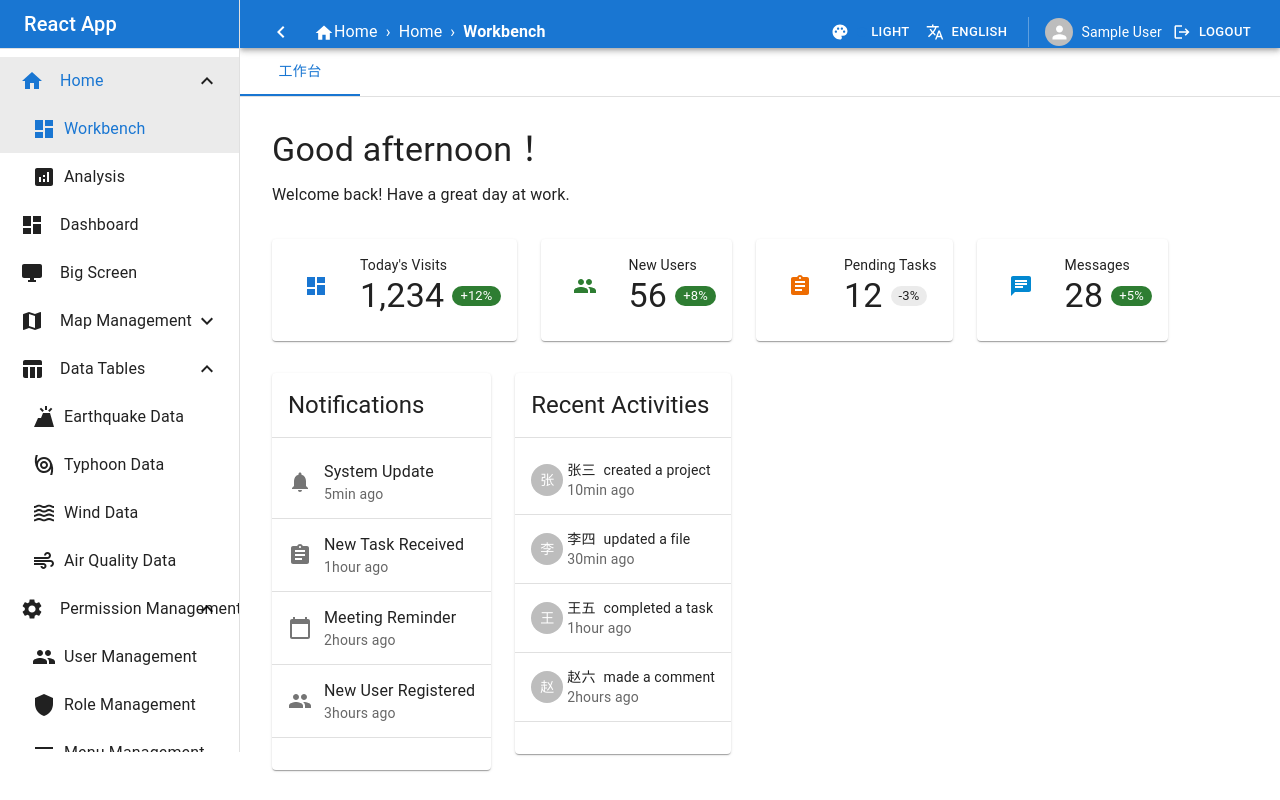
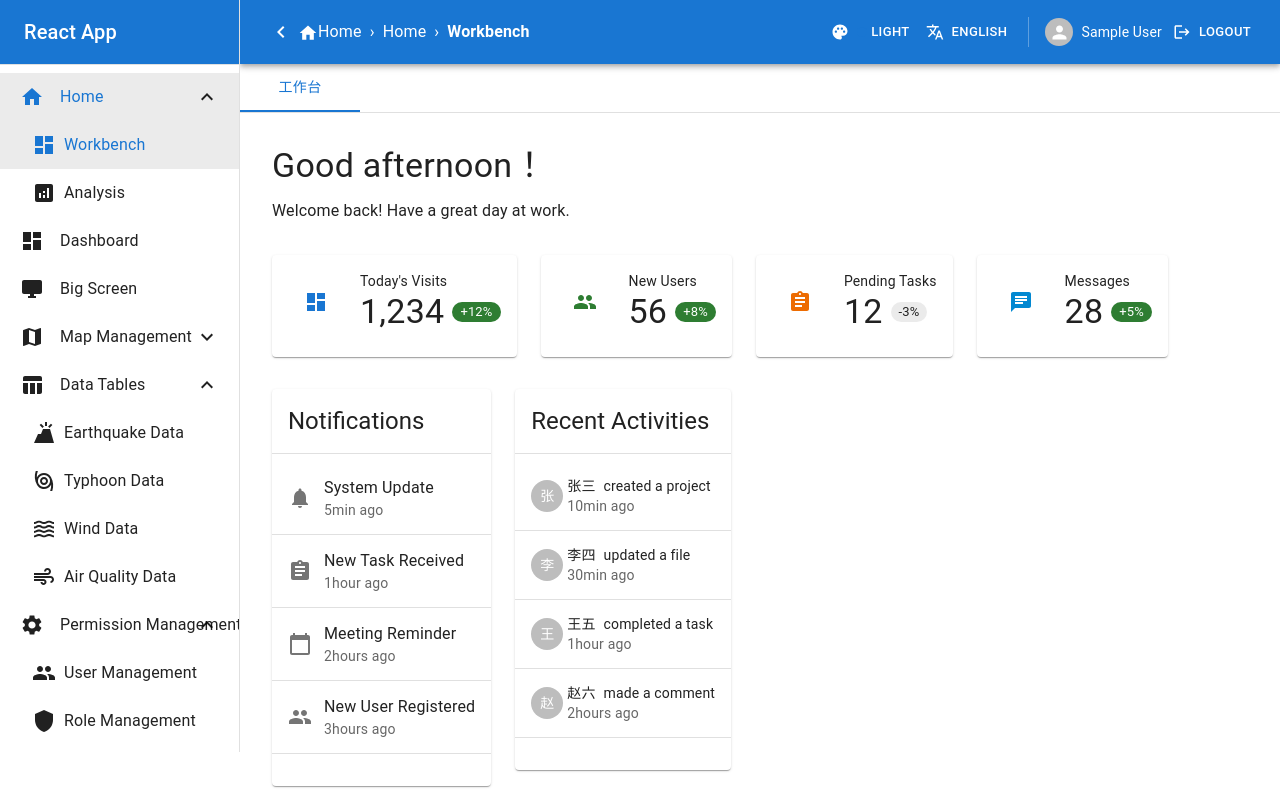
Before and after one commit to wenping29/Cesium, a React (Vite) app in the folder MS_Web/: page /workbench in a window 1280 px wide. Built offline with nearby package versions, Linux system fonts and the light colour scheme; sample sign-in values are in the browser's storage; what cesium would draw is missing.

Commit message:
优化界面

```diff
--- a/MS_Web/src/components/NavBar.jsx
+++ b/MS_Web/src/components/NavBar.jsx
@@ -36,9 +36,9 @@ export default function NavBar() {
   }
 
   return (
-    <AppBar position="static" sx={{ zIndex: 1201, height: 48 }}>
-      <Toolbar sx={{ minHeight: 48 }}>
-        <Box sx={{ flexGrow: 1, display: 'flex', alignItems: 'center', gap: 2 }}>
+    <AppBar position="static" sx={{ zIndex: 1201, height: 64 }}>
+      <Toolbar sx={{ minHeight: 24,height:48 }}>
+        <Box sx={{ flexGrow: 1, display: 'flex', alignItems: 'center', gap: 0 }}>
           <IconButton onClick={toggleSidebar} color="inherit" size="small">
             {sidebarOpen ? <ChevronLeftIcon /> : <ChevronRightIcon />}
           </IconButton>
--- a/MS_Web/src/components/SideBar.jsx
+++ b/MS_Web/src/components/SideBar.jsx
@@ -269,7 +269,7 @@ export default function SideBar() {
             justifyContent: 'center',
             px: 1,
             py: 1,
-            minHeight: 48,
+            minHeight: 64,
             bgcolor: 'primary.main',
             color: 'common.white'
           }}
```
